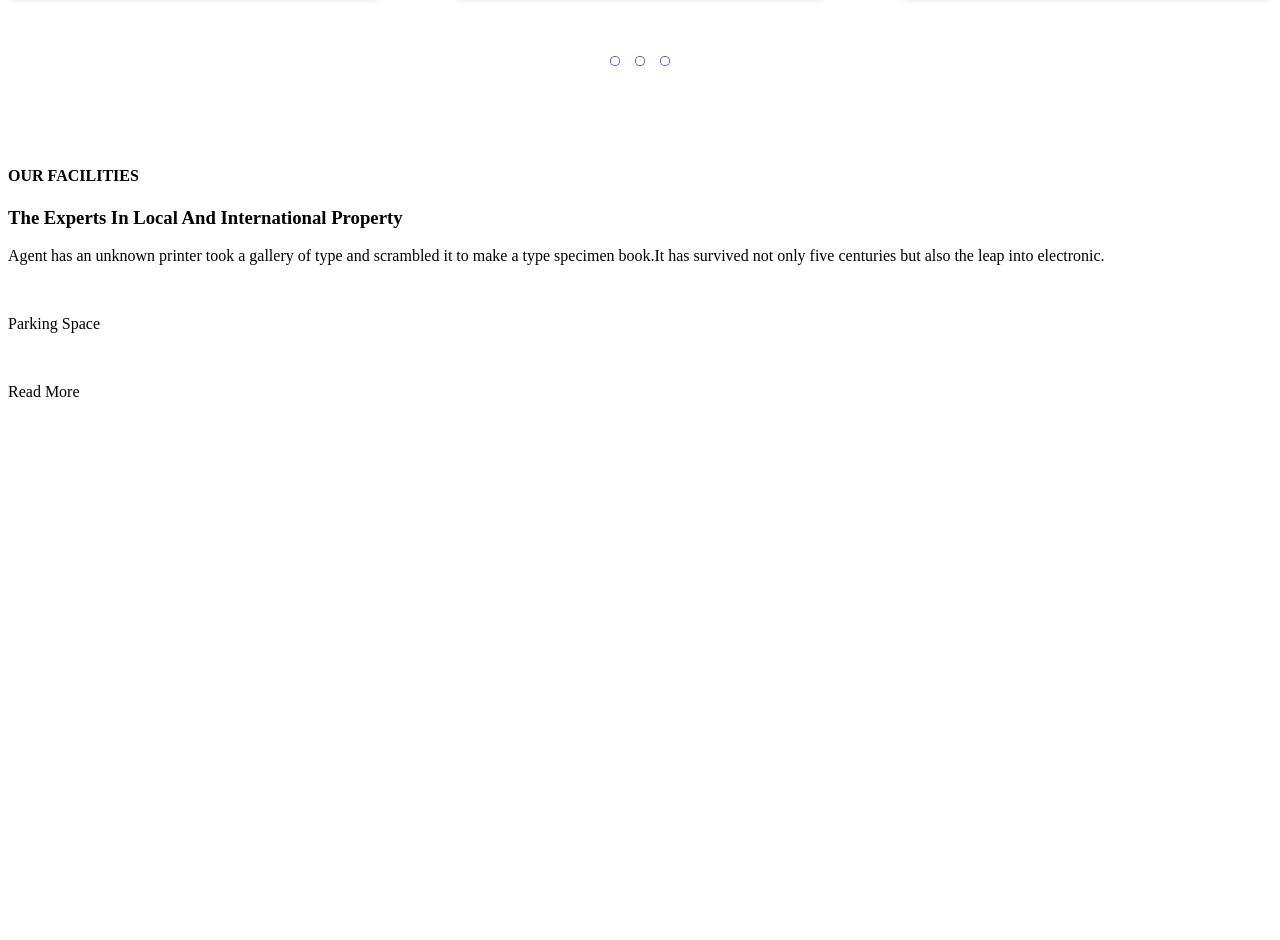
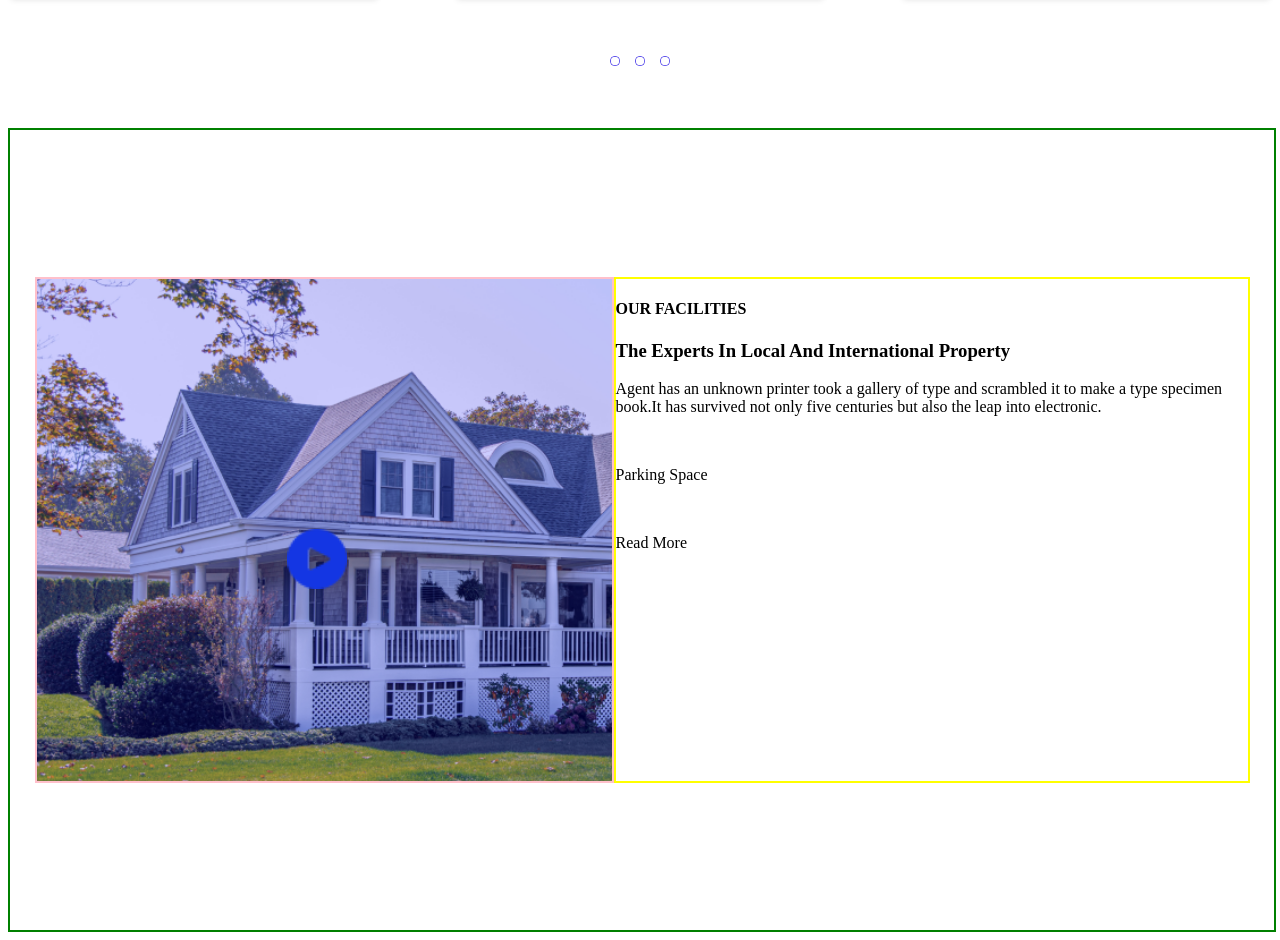
Before and after one commit to Dinesh-jrr/Real-State, a React (Vite) app: page / in a window 1280 px wide. Shown: the part 6140-7080 px from the top of the page. Before the commit the page ends 6557 px from the top, so only its background shows below. Built offline with nearby package versions, Linux system fonts and the light colour scheme.

Commit message:
facilites left part completed

```diff
--- a/src/Components/Facilities/Facilities.css
+++ b/src/Components/Facilities/Facilities.css
@@ -0,0 +1,46 @@
+.facilities{
+    height:800px;
+    width:100%;
+    display: flex;
+    flex-direction: row;
+    align-items: center;
+    border:2px solid green;
+    justify-content: center;
+}
+.facilities-left{
+    width:575px;
+    height:502px;
+    border:2px solid pink;
+    position:relative;
+    overflow: hidden;
+}
+.facilities-left-img1{
+    height:502px;
+    width:575px;
+    position: relative;
+    object-fit: cover;
+}
+.facilities-left-img2{
+    height:60px;
+    width:60px;
+    position:absolute;
+    top:250px;
+    left:250px;
+    object-fit: cover;
+}
+.facilities-left::before {
+    content: "";
+    position: absolute;
+    top: 0;
+    left: 0;
+    right: 0;
+    bottom: 0;
+    background-color: rgba(0, 0, 255, 0.2); /* Blue color with 50% opacity */
+    z-index: 2; /* Ensure the overlay is above both images */
+    pointer-events: none; /* Allow interactions with elements below the overlay */
+}
+.facilities-right{
+    width:50%;
+    border:2px solid yellow;
+    height:502px;
+}
--- a/src/Components/Facilities/Facilities.jsx
+++ b/src/Components/Facilities/Facilities.jsx
@@ -1,12 +1,14 @@
 import React from "react";
 import './Facilities.css'
+import home from '../../assets/home.png'
+import video from '../../assets/video.png'
 
 function Facilities(){
     return(
         <div className="facilities">
             <div className="facilities-left">
-                <img src="" alt="" />
-                <img src="" alt="" />
+                <img className="facilities-left-img1" src={home} alt="" />
+                <img className="facilities-left-img2" src={video} alt="" />
             </div>
             <div className="facilities-right">
                 <h4>OUR FACILITIES</h4>
```
Also changed, not shown: src/assets/video.png (added).
